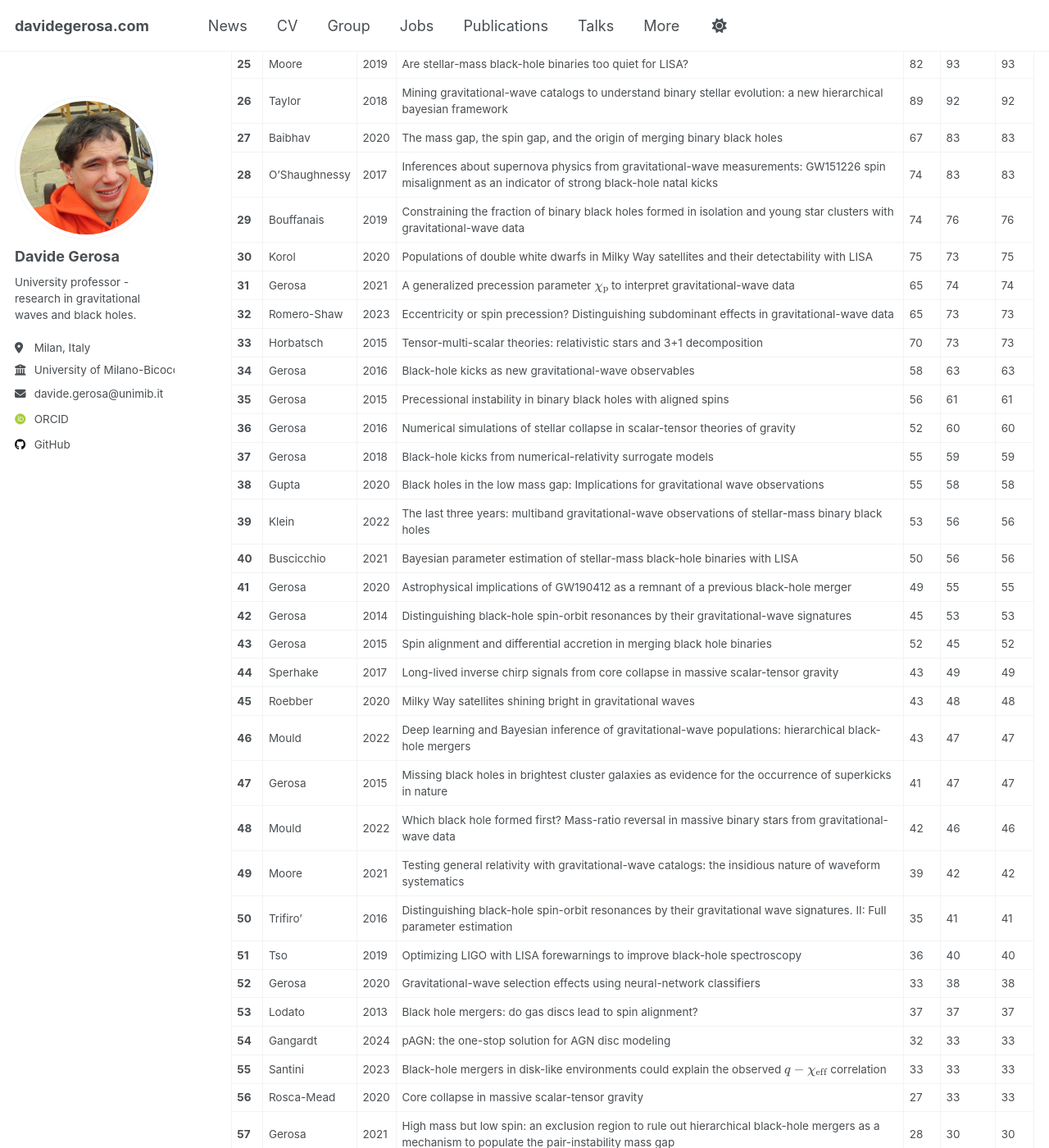
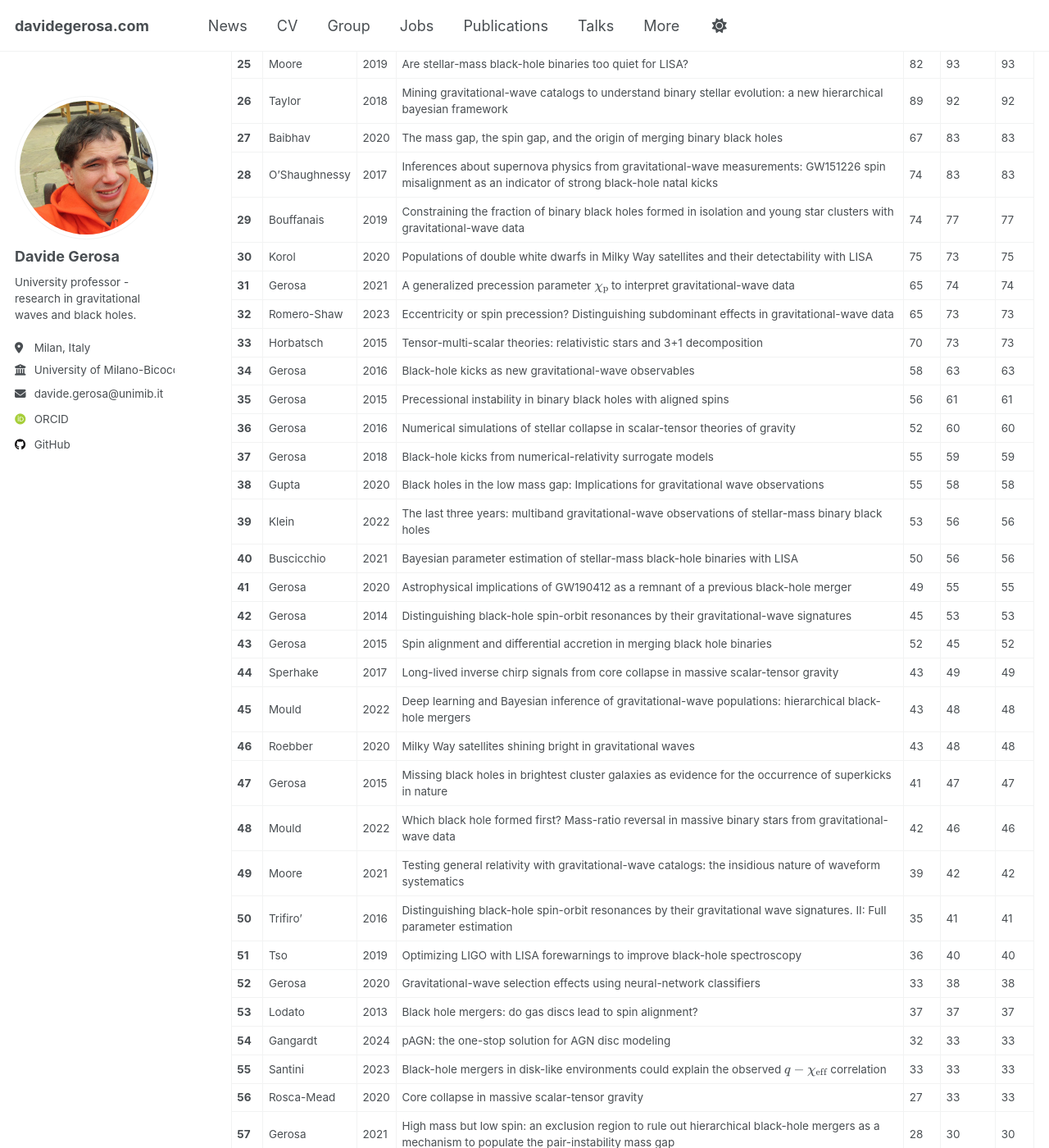
Before and after one commit to dgerosa/website, a Jekyll site: the page built from _pages/citations.md, in a window 1280 px wide and 1400 px high, scrolled down 1464 px. Shown: the whole window at 82% size. Built offline with Jekyll 4.4.1, drawn with Linux system fonts in a browser that asks for light colours; some web fonts are replaced; some of the changed text lies outside the part shown.

Commit message:
Website update from workflow

```diff
--- a/_pages/_citations.md
+++ b/_pages/_citations.md
@@ -37,7 +37,7 @@
 | **26** | Taylor | 2018 | Mining gravitational-wave catalogs to understand binary stellar evolution: a new hierarchical bayesian framework | 89 | 92 | 92 |
 | **27** | Baibhav | 2020 | The mass gap, the spin gap, and the origin of merging binary black holes | 67 | 83 | 83 |
 | **28** | O'Shaughnessy | 2017 | Inferences about supernova physics from gravitational-wave measurements: GW151226 spin misalignment as an indicator of strong black-hole natal kicks | 74 | 83 | 83 |
-| **29** | Bouffanais | 2019 | Constraining the fraction of binary black holes formed in isolation and young star clusters with gravitational-wave data | 74 | 76 | 76 |
+| **29** | Bouffanais | 2019 | Constraining the fraction of binary black holes formed in isolation and young star clusters with gravitational-wave data | 74 | 77 | 77 |
 | **30** | Korol | 2020 | Populations of double white dwarfs in Milky Way satellites and their detectability with LISA | 75 | 73 | 75 |
 | **31** | Gerosa | 2021 | A generalized precession parameter $$\chi_\mathrm{p}$$ to interpret gravitational-wave data | 65 | 74 | 74 |
 | **32** | Romero-Shaw | 2023 | Eccentricity or spin precession? Distinguishing subdominant effects in gravitational-wave data | 65 | 73 | 73 |
@@ -53,8 +53,8 @@
 | **42** | Gerosa | 2014 | Distinguishing black-hole spin-orbit resonances by their gravitational-wave signatures | 45 | 53 | 53 |
 | **43** | Gerosa | 2015 | Spin alignment and differential accretion in merging black hole binaries | 52 | 45 | 52 |
 | **44** | Sperhake | 2017 | Long-lived inverse chirp signals from core collapse in massive scalar-tensor gravity | 43 | 49 | 49 |
-| **45** | Roebber | 2020 | Milky Way satellites shining bright in gravitational waves | 43 | 48 | 48 |
-| **46** | Mould | 2022 | Deep learning and Bayesian inference of gravitational-wave populations: hierarchical black-hole mergers | 43 | 47 | 47 |
+| **45** | Mould | 2022 | Deep learning and Bayesian inference of gravitational-wave populations: hierarchical black-hole mergers | 43 | 48 | 48 |
+| **46** | Roebber | 2020 | Milky Way satellites shining bright in gravitational waves | 43 | 48 | 48 |
 | **47** | Gerosa | 2015 | Missing black holes in brightest cluster galaxies as evidence for the occurrence of superkicks in nature | 41 | 47 | 47 |
 | **48** | Mould | 2022 | Which black hole formed first? Mass-ratio reversal in massive binary stars from gravitational-wave data | 42 | 46 | 46 |
 | **49** | Moore | 2021 | Testing general relativity with gravitational-wave catalogs: the insidious nature of waveform systematics | 39 | 42 | 42 |
```
Also changed, not shown: other parts of _pages/_citations.md (+6 -6 lines), _pages/_group.md (+1 -1 lines), _pages/_publications.md (+1 -1 lines), _pages/_talks.md (+1 -1 lines).
